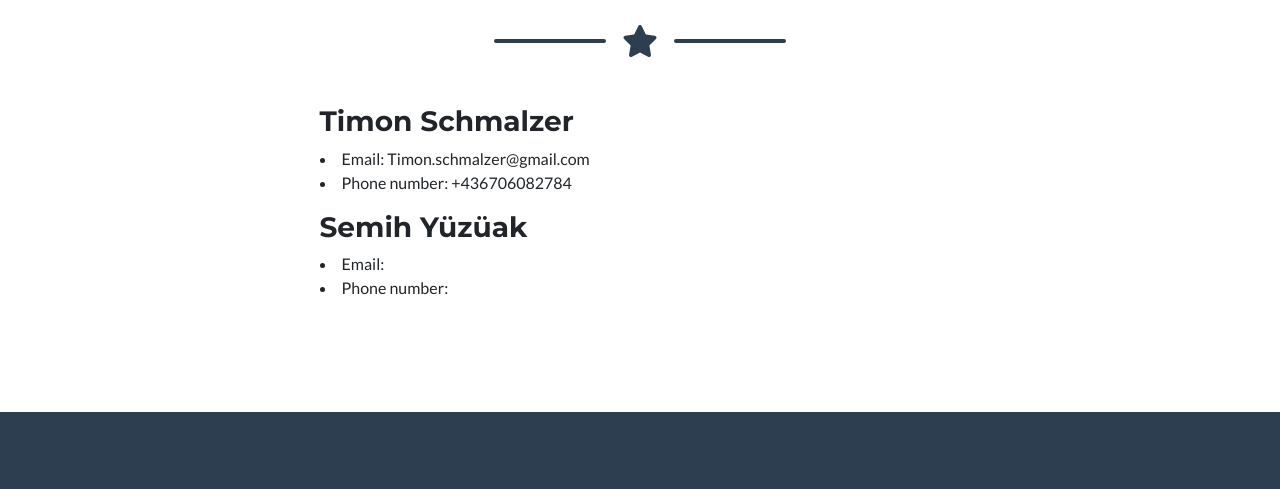
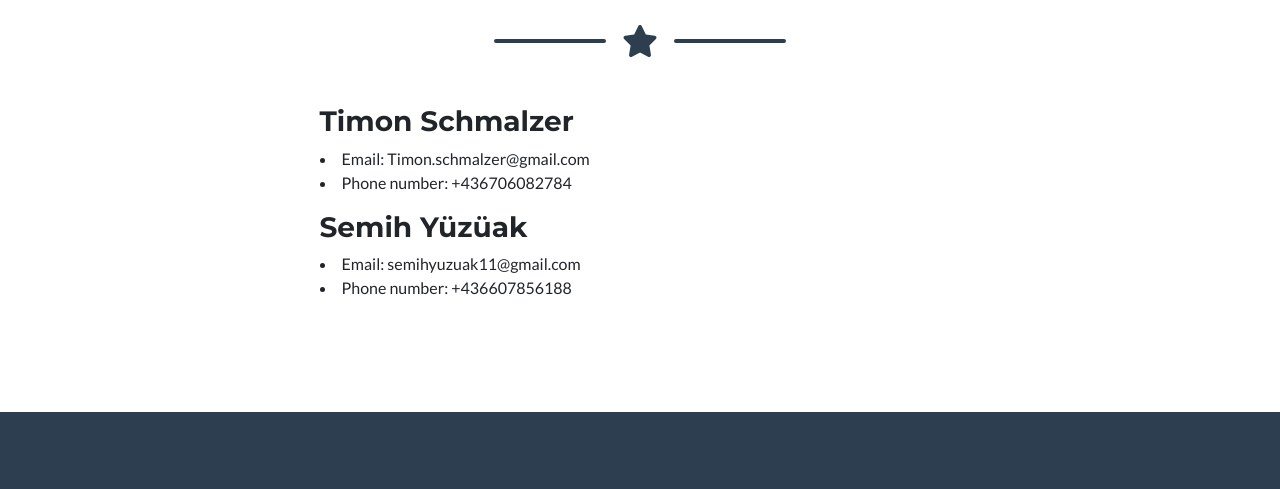
Before and after one commit to YuezueakSemih/ProjektBootstrap, a plain HTML site: page index.html in a window 1280 px wide. Shown: the part 1887-2376 px from the top of the page. Drawn offline with nearby package versions, Linux system fonts and the light colour scheme.

Commit message:
Update index.html

```diff
--- a/index.html
+++ b/index.html
@@ -179,8 +179,8 @@
                         </p>
                         <p class="lead">
                             <h3>Semih Yüzüak</h3>
-                            <li>Email: </li>
-                            <li>Phone number: </li>
+                            <li>Email: semihyuzuak11@gmail.com</li>
+                            <li>Phone number: +436607856188</li>
                         </p>
                         <!-- Email address input-->
                         <!--
```
